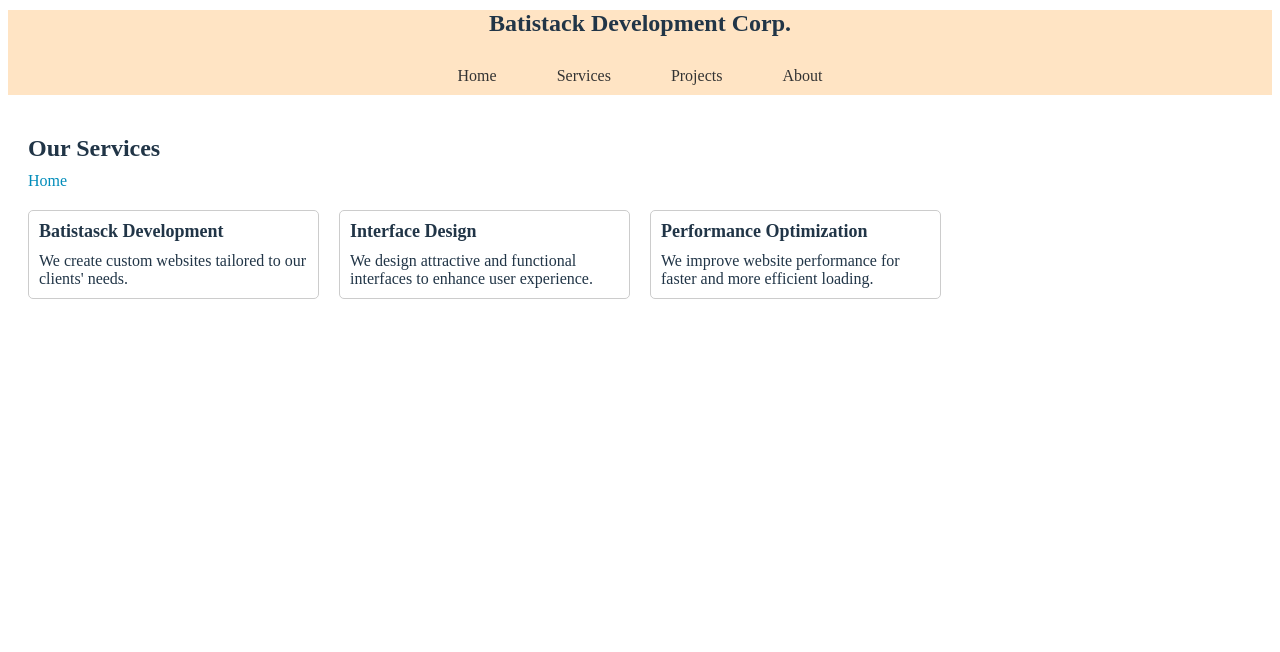
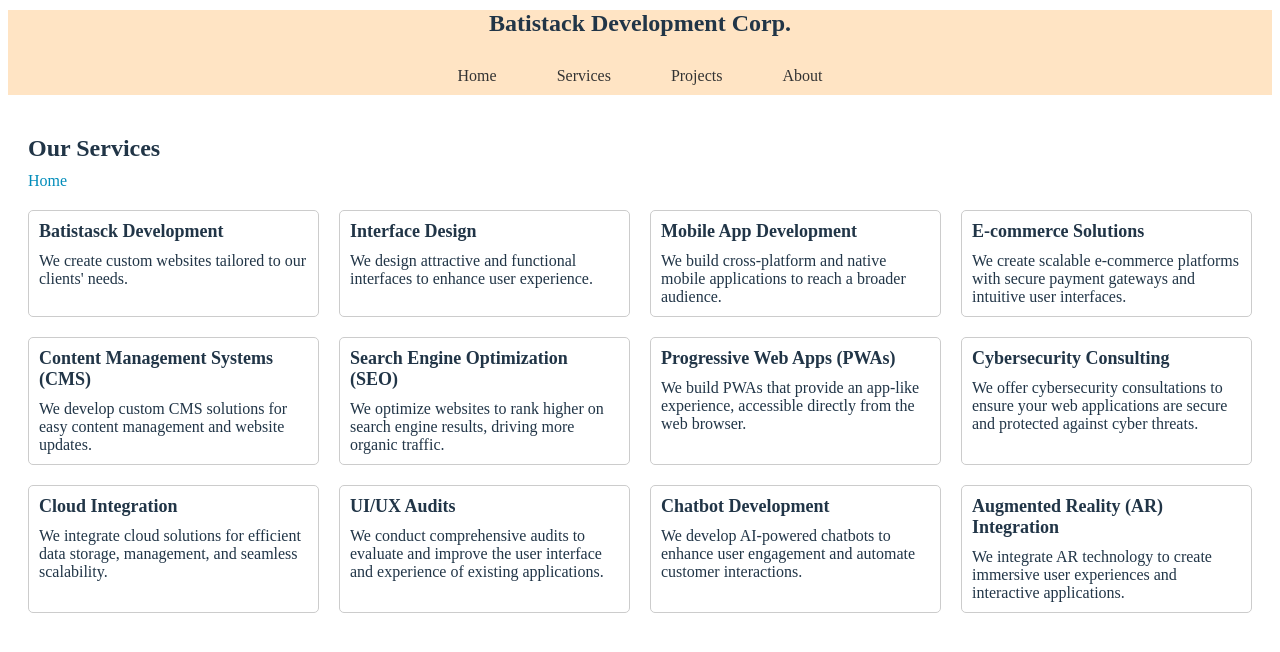
Before and after one commit to Batista0523/Batistack-Web, a React (Vite) app: page /services in a window 1280 px wide. Shown: the top 652 px of the page. Built offline with nearby package versions, Linux system fonts and the light colour scheme.

Commit message:
added more services

```diff
--- a/src/data/servicesData.js
+++ b/src/data/servicesData.js
@@ -16,13 +16,71 @@ const servicesData = [
       title: "Performance Optimization",
       description: "We improve website performance for faster and more efficient loading."
     },
+    about: {
+      title: "Mobile App Development",
+      description: "We build cross-platform and native mobile applications to reach a broader audience."
+    },
+  },
+  {
+    about: {
+      title: "E-commerce Solutions",
+      description: "We create scalable e-commerce platforms with secure payment gateways and intuitive user interfaces."
+    },
+  },
+  {
+    about: {
+      title: "Content Management Systems (CMS)",
+      description: "We develop custom CMS solutions for easy content management and website updates."
+    },
+  },
+  {
+    about: {
+      title: "Search Engine Optimization (SEO)",
+      description: "We optimize websites to rank higher on search engine results, driving more organic traffic."
+    },
+  },
+  {
+    about: {
+      title: "Progressive Web Apps (PWAs)",
+      description: "We build PWAs that provide an app-like experience, accessible directly from the web browser."
+    },
+  },
+  {
+    about: {
+      title: "Cybersecurity Consulting",
+      description: "We offer cybersecurity consultations to ensure your web applications are secure and protected against cyber threats."
+    },
+  },
+  {
+    about: {
+      title: "Cloud Integration",
+      description: "We integrate cloud solutions for efficient data storage, management, and seamless scalability."
+    },
+  },
+  {
+    about: {
+      title: "UI/UX Audits",
+      description: "We conduct comprehensive audits to evaluate and improve the user interface and experience of existing applications."
+    },
+  },
+  {
+    about: {
+      title: "Chatbot Development",
+      description: "We develop AI-powered chatbots to enhance user engagement and automate customer interactions."
+    },
+  },
+  {
+    about: {
+      title: "Augmented Reality (AR) Integration",
+      description: "We integrate AR technology to create immersive user experiences and interactive applications."
+    },
   },
   {
     projects: {
       title: "Youtube Clone",
       description: "This app allows you to search videos using the Youtube API.",
       projectLink: "https://main--velvety-sundae-768c66.netlify.app/",
-      creator: "Elisaul Batista, Erick Tolentino"
+      creator: "Elisaul Batista, Erick Tolentino , Winder Marte"
     },
   },
   {
```
